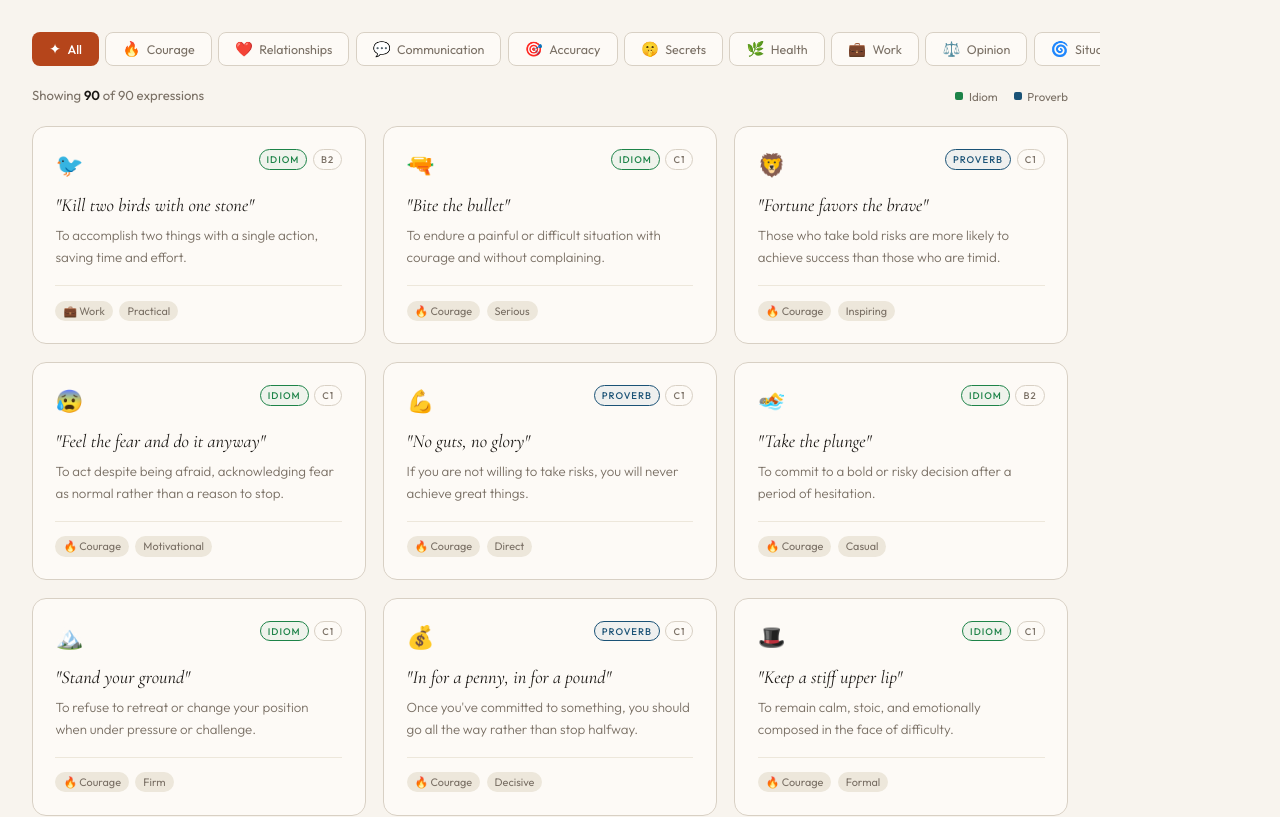
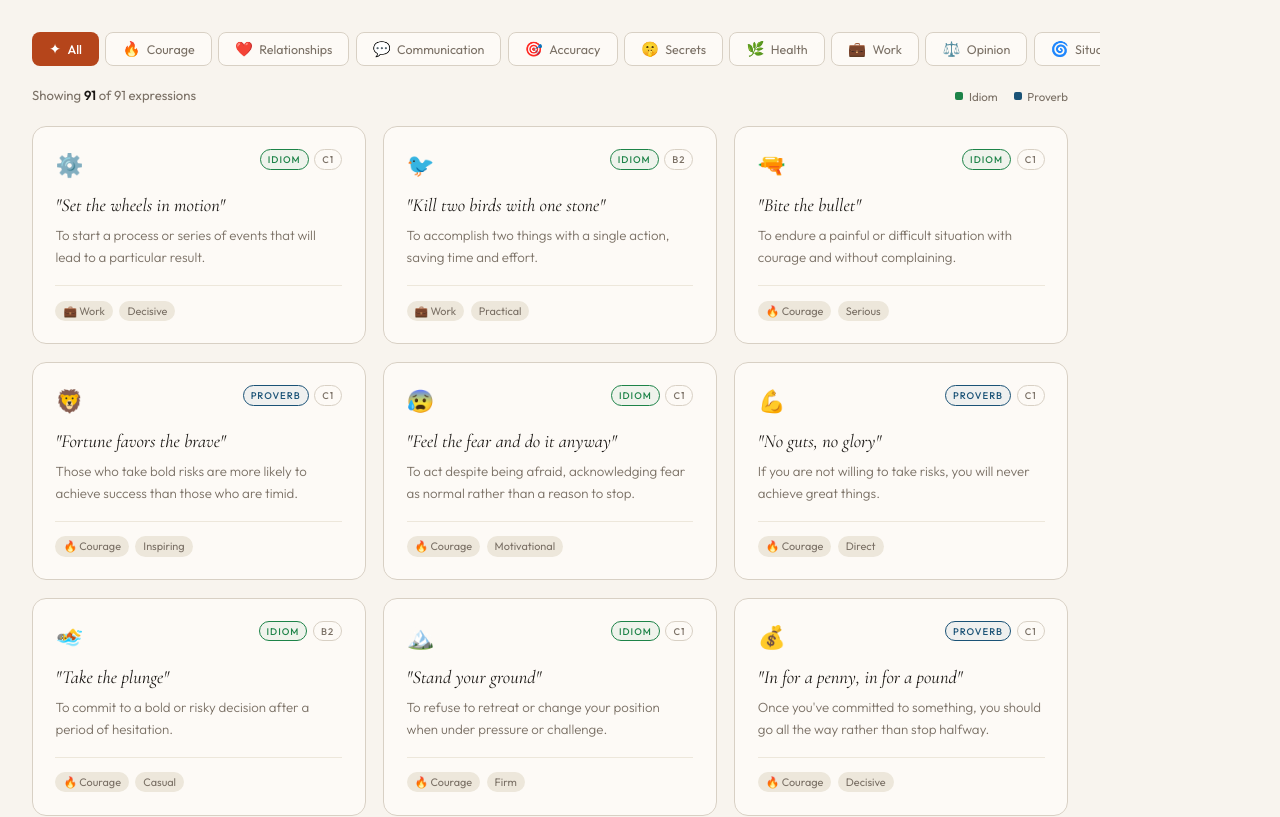
Before and after one commit to rponte357-pixel/phraseup, a React (Vite) app: page / in a window 1280 px wide. Shown: the part 820-1637 px from the top of the page. Built offline with nearby package versions, Linux system fonts and the light colour scheme.

Commit message:
Añadida set the wheels in motion

```diff
--- a/src/App.jsx
+++ b/src/App.jsx
@@ -7,6 +7,19 @@ const ENTRIES = [
   //  COURAGE
   // ══════════════════════════════════════════════
 
+{
+  id: 91, type: "Idiom", category: "Work", tone: "Decisive", difficulty: "C1",
+  emoji: "⚙️", color: "#0E6655",
+  phrase: "Set the wheels in motion",
+  meaning: "To start a process or series of events that will lead to a particular result.",
+  when_to_use: "When someone takes the first official step to make something happen.",
+  dialogue: [
+    { speaker: "A", line: "Have you started the hiring process yet?" },
+    { speaker: "B", line: "Yes, I've set the wheels in motion — HR posted the job this morning." },
+  ],
+  origin: "From machinery — once the wheels of a mechanism start turning, the whole process runs automatically. Used figuratively since the 19th century.",
+  mistake: "Always plural — 'set the wheel in motion' sounds unnatural. The expression requires 'wheels'.",
+},
 {
   id: 90, type: "Idiom", category: "Work", tone: "Practical", difficulty: "B2",
   emoji: "🐦", color: "#0E6655",
```
